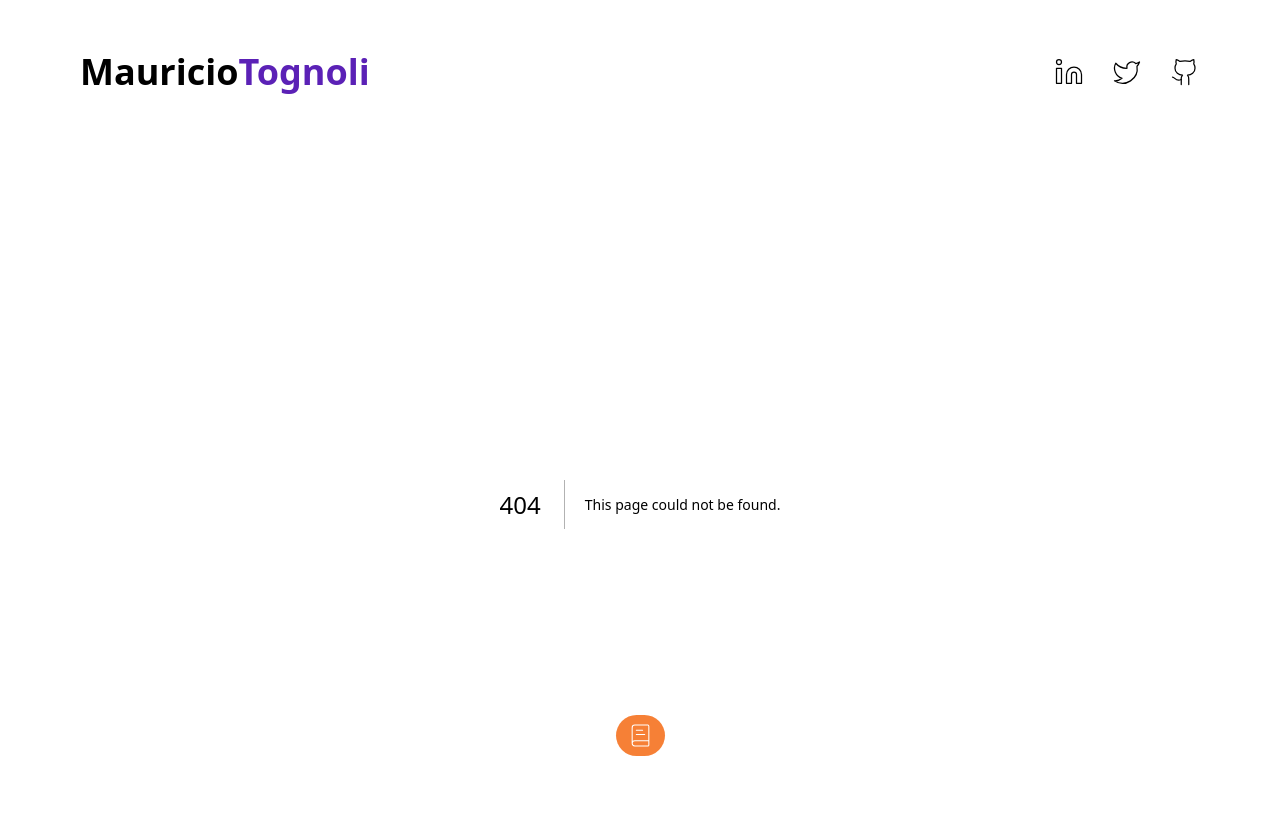
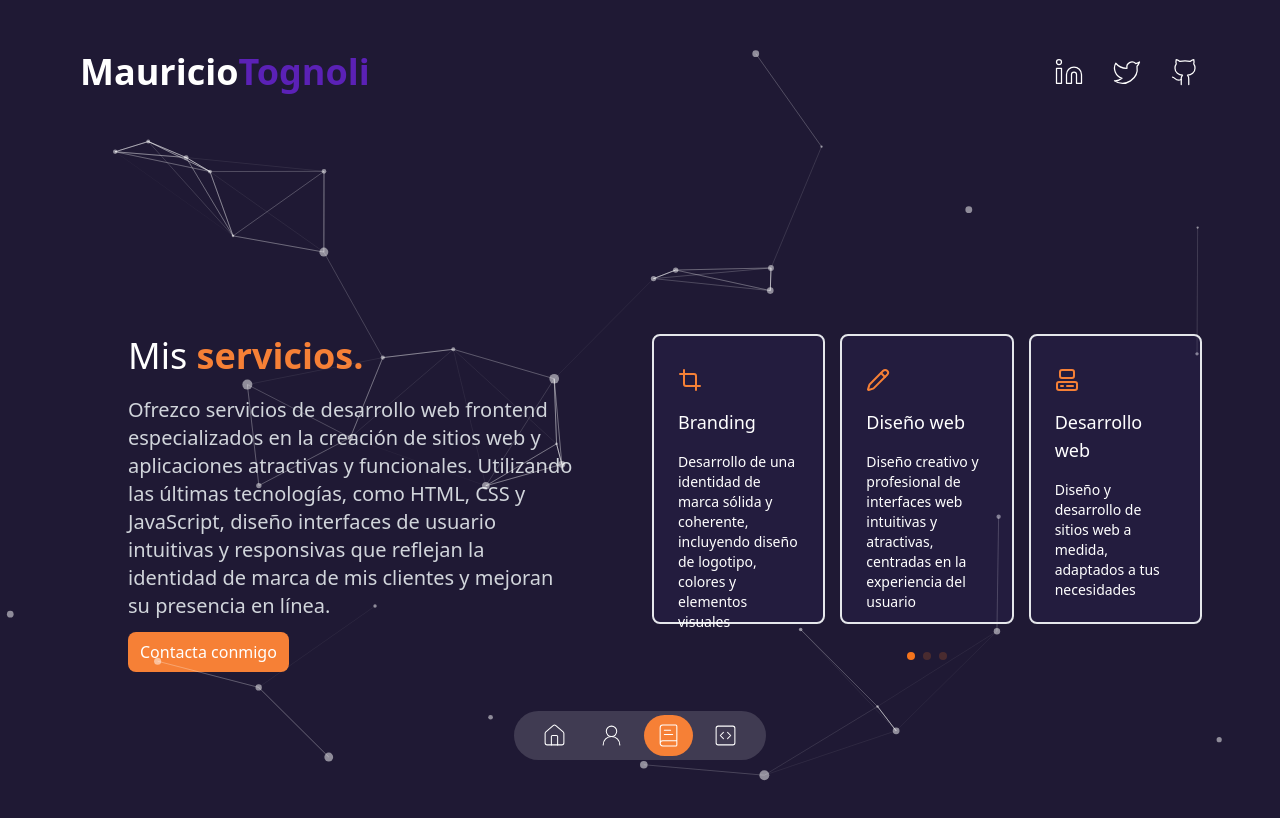
Before and after one commit to MauricioTognoli/Portfolio-Web, a Next.js app in the folder landing/: page /services in a window 1280 px wide. Before the commit this address had no page. Shown: the top 818 px of the page. Built offline with nearby package versions, Linux system fonts and the light colour scheme.

Commit message:
page portfolio y services

```diff
--- a/landing/app/globals.css
+++ b/landing/app/globals.css
@@ -13,6 +13,12 @@ main {
   height: 100dvh;
 }
 
+.swiper-horizontal > .swiper-pagination-bullets .swiper-pagination-bullet,
+.swiper-pagination-horizontal.swiper-pagination-bullets
+  .swiper-pagination-bullet {
+  background-color: #f5741c;
+}
+
 @layer utilities {
   .text-balance {
     text-wrap: balance;
--- a/landing/app/layout.tsx
+++ b/landing/app/layout.tsx
@@ -3,6 +3,10 @@ import {  Urbanist } from "next/font/google";
 import "./globals.css";
 import Navbar from "@/components/Navbar";
 import Header from "@/components/header";
+
+import 'swiper/css';
+import 'swiper/css/pagination';
+import 'swiper/css/scrollbar';
 
 const urbanist = Urbanist({
   variable: "--font-geist-sans",
--- /dev/null
+++ b/landing/app/portfolio/page.tsx
@@ -0,0 +1,27 @@
+
+import { dataPortfolio } from "@/data";
+
+import TransitionPage from "@/components/Transition-page";
+import ContainerPage from "@/components/Container-page";
+import PortfolioBox from "@/components/Portfolio-box";
+
+
+const PortfolioPage = () => {
+
+    return (
+        <ContainerPage>
+            <TransitionPage />
+            <div className="flex flex-col justify-center h-full">
+                <h1 className="text-2xl leading-tight text-center md:text-4xl md:mb-5">Mis últimos <span className="font-bold text-secondary">trabajos realizados</span></h1>
+
+                <div className="relative z-10 grid max-w-5xl gap-6 mx-auto mt-4 md:grid-cols-4">
+                    {dataPortfolio.map((data) => (
+                        <PortfolioBox key={data.id} data={data} />
+                    ))}
+                </div>
+            </div>
+        </ContainerPage>
+    );
+}
+
+export default PortfolioPage;
--- /dev/null
+++ b/landing/app/services/page.tsx
@@ -0,0 +1,28 @@
+import Cover from "@/components/Cover";
+import SliderServices from "@/components/Slider-services";
+import TransitionPage from "@/components/Transition-page";
+
+const ServicesPage = () => {
+    return (
+        <>
+
+            <TransitionPage />
+            <Cover/>
+            <div className="grid items-center justify-center h-screen max-w-5xl gap-6 mx-auto md:grid-cols-2">
+                <div className="max-w-[450px]">
+
+                    <h1 className="text-2xl leading-tight text-center md:text-left md:text-4xl md:mb-5">Mis <span className="font-bold text-secondary"> servicios.</span></h1>
+                    <p className="mb-3 text-xl text-gray-300">Ofrezco servicios de desarrollo web frontend especializados en la creación de sitios web y aplicaciones atractivas y funcionales. Utilizando las últimas tecnologías, como HTML, CSS y JavaScript, diseño interfaces de usuario intuitivas y responsivas que reflejan la identidad de marca de mis clientes y mejoran su presencia en línea.</p>
+                    <button className="px-3 py-2 rounded-lg bg-secondary hover:bg-secondary/65">Contacta conmigo</button>
+                </div>
+
+                {/* SLIDER */}
+                <div>
+                    <SliderServices />
+                </div>
+            </div>
+        </>
+    );
+}
+
+export default ServicesPage;
--- /dev/null
+++ b/landing/components/Avatar-services.tsx
@@ -0,0 +1,12 @@
+import Image from "next/image";
+import MotionTransition  from "./Transition-component";
+
+const AvatarServices = () => {
+    return (
+        <MotionTransition position='right' className="bottom-0 left-0 hidden md:inline-block md:absolute">
+            <Image src="/services.png" width="400" height="400" className="w-[350px] h-full " alt="Particles " />
+        </MotionTransition>
+    );
+}
+
+export default AvatarServices;
--- /dev/null
+++ b/landing/components/Portfolio-box.tsx
@@ -0,0 +1,51 @@
+import Image from "next/image";
+import Link from "next/link";
+
+interface PortfolioBoxProps {
+    data: {
+        id: number,
+        title: string
+        image: string
+        urlGithub: string
+        urlDemo: string
+    }
+}
+
+const PortfolioBox = (props: PortfolioBoxProps) => {
+    const { data } = props
+    const { id, title, image, urlDemo, urlGithub } = data
+
+    return (
+        <div
+            key={id}
+            className="p-4 border border-teal-50 rounded-xl"
+        >
+            <h3 className="mb-4 text-xl">{title}</h3>
+            <Image
+                src={image}
+                alt="Image"
+                width={200} height={200} className="w-full md:w-[200px] rounded-2xl h-auto"
+            />
+
+            <div className="flex gap-5 mt-5">
+                <Link
+                    href={urlGithub}
+                    target="_blank"
+                    className="p-2 transition duration-150 rounded-lg bg-slate-500 hover:bg-slate-500/80"
+                >
+                    Github
+                </Link>
+
+                <Link
+                    href={urlDemo}
+                    target="_blank"
+                    className="p-2 transition duration-150 rounded-lg bg-secondary hover:bg-secondary/80"
+                >
+                    Live demo
+                </Link>
+            </div>
+        </div>
+    );
+}
+
+export default PortfolioBox
--- /dev/null
+++ b/landing/components/Slider-services.tsx
@@ -0,0 +1,48 @@
+"use client"
+
+import { Swiper, SwiperSlide } from 'swiper/react';
+import { Pagination } from 'swiper/modules';
+
+import { serviceData } from '@/data';
+
+const SliderServices = () => {
+    return (
+        <Swiper
+            breakpoints={{
+                320: {
+                    slidesPerView: 1,
+                    spaceBetween: 15
+                },
+                768: {
+                    slidesPerView: 2,
+                    spaceBetween: 15
+                },
+                1024: {
+                    slidesPerView: 3,
+                    spaceBetween: 15
+                }
+            }}
+            freeMode={true}
+            pagination={{
+                clickable: true
+            }}
+            modules={[Pagination]}
+            className="h-[280px] md:h-[340px] w-[270px] md:w-[550px]"
+        >
+
+            {serviceData.map((item, index) => (
+                <SwiperSlide key={index} >
+                    <div className="flex px-6 py-8 h-auto md:h-[290px] rounded-lg cursor-pointer bg-[rgba(65,47,123,0.15)] sm:flex-col gap-x-6 sm:gap-x-0 group hover:bg-[rgba(89,65,169,0.15)] transition-all duration-300 hover:border-secondary border-2">
+                        <div className="mb-4 text-4xl text-secondary">{item.icon}</div>
+                        <div>
+                            <h3 className="mb-4 text-lg">{item.title}</h3>
+                            <p className="text-sm">{item.description}</p>
+                        </div>
+                    </div>
+                </SwiperSlide>
+            ))}
+        </Swiper>
+    );
+}
+
+export default SliderServices;
--- a/landing/data.tsx
+++ b/landing/data.tsx
@@ -1,4 +1,4 @@
-import { BookText, CodeSquare, HomeIcon, UserRound, Linkedin, Crop, Pencil, Computer, Book, Rocket, Speech, TwitterIcon, GithubIcon } from "lucide-react";
+import { BookText, CodeSquare, HomeIcon, UserRound, Linkedin, Crop, Pencil, Computer, Book, Rocket, TwitterIcon, GithubIcon } from "lucide-react";
 
 export const socialNetworks = [
     {
@@ -43,12 +43,6 @@ export const itemsNavbar = [
         title: "Target",
         icon: <CodeSquare size={25} color="#fff" strokeWidth={1} />,
         link: "/portfolio",
-    },
-    {
-        id: 5,
-        title: "Home",
-        icon: <Speech size={25} color="#fff" strokeWidth={1} />,
-        link: "/testimonials",
     },
 ];
 
--- a/landing/package.json
+++ b/landing/package.json
@@ -17,7 +17,8 @@
     "react": "^19.0.0",
     "react-countup": "^6.5.3",
     "react-dom": "^19.0.0",
-    "react-type-animation": "^3.2.0"
+    "react-type-animation": "^3.2.0",
+    "swiper": "^11.2.4"
   },
   "devDependencies": {
     "@eslint/eslintrc": "^3",
```
Also changed, not shown: 1 other file (tests, documents, lock files or other folders).
